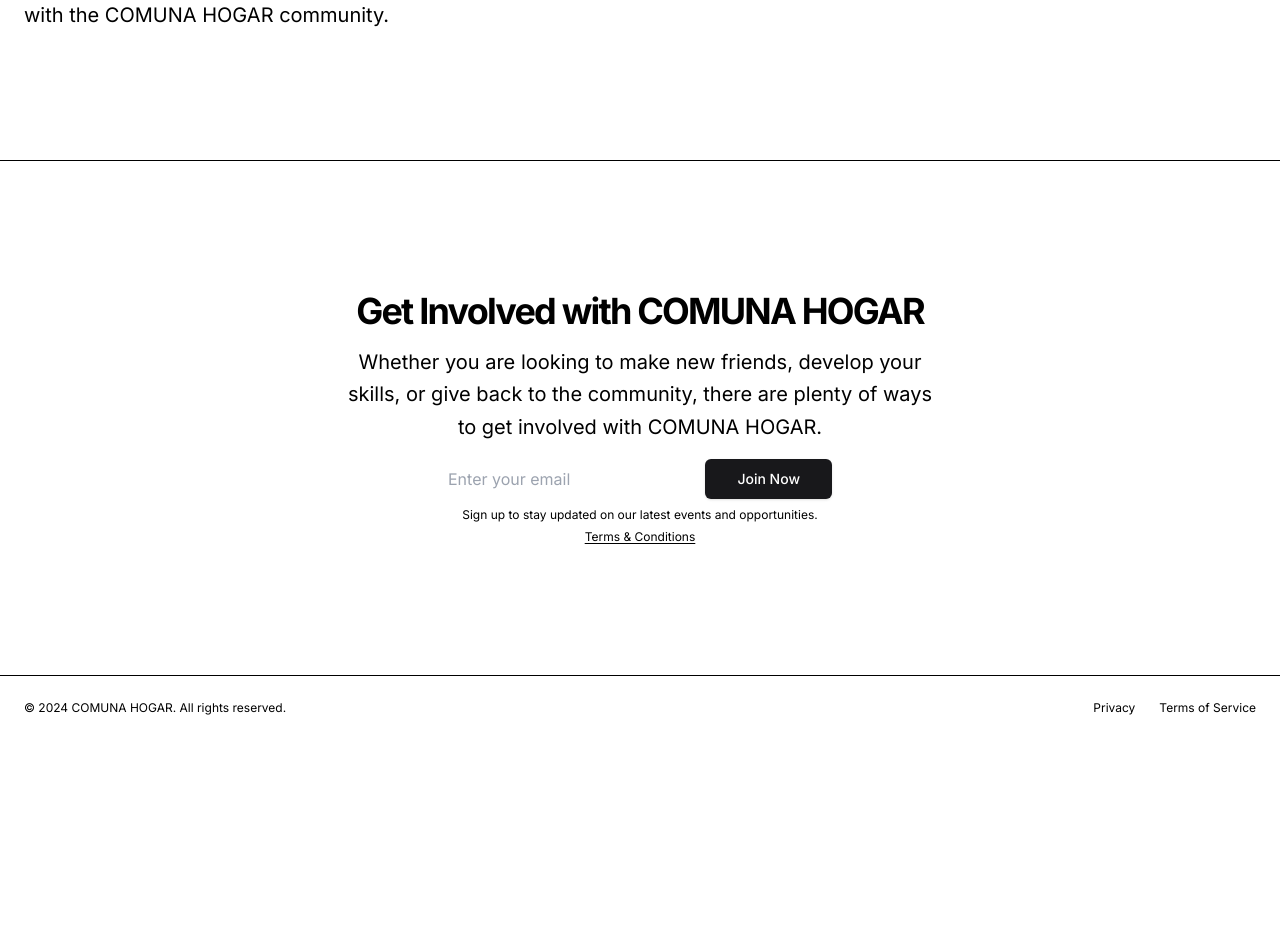
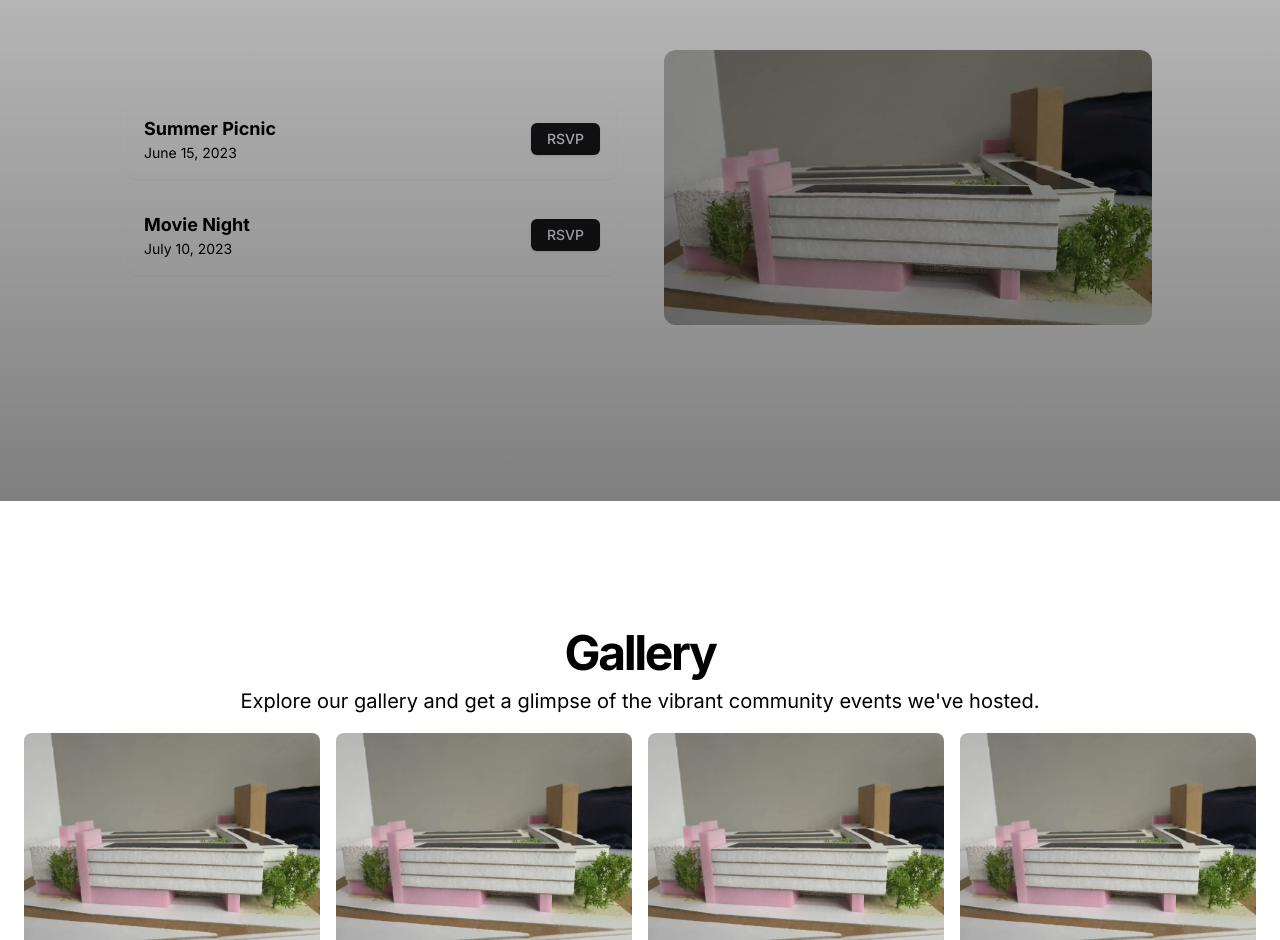
Before and after one commit to MarcosA00/comunahogar, a Next.js app: page / in a window 1280 px wide. Shown: the part 1748-2688 px from the top of the page. Before the commit the page ends 2488 px from the top, so only its background shows below. Built offline with nearby package versions, Linux system fonts and the light colour scheme.

Commit message:
add: Se agrega section Carousel

```diff
--- a/components/Header.js
+++ b/components/Header.js
@@ -9,7 +9,7 @@ export default function Header() {
           className="flex items-center justify-center"
           prefetch={false}
         >
-          <MountainIcon className="h-6 w-6" />
+          <MountainIcon className="h-6 w-6 collapse md:visible" />
           <span className="sr-only">COMUNA HOGAR</span>
         </Link>
         <nav className="ml-auto flex gap-4 sm:gap-6">
--- a/components/Index.js
+++ b/components/Index.js
@@ -2,6 +2,7 @@ import Hero from './Index/Hero'
 import Mission from './Index/Mission'
 import Events from './Index/Events'
 import Formulary from './Index/Formulary'
+import Carousel from './Index/Carousel'
 
 export default function Index() {
   return (
@@ -12,6 +13,8 @@ export default function Index() {
 
       <Events />
 
+      <Carousel />
+
       <Formulary />
     </>
   )
--- /dev/null
+++ b/components/Index/Carousel.js
@@ -0,0 +1,52 @@
+import Image from "next/image";
+import Muestra from '@/public/img/img1.webp'
+
+export default function Carousel() {
+  return (
+    <section className="w-full py-12 md:py-24 lg:py-32">
+      <div className="container px-4 md:px-6">
+        <div className="flex flex-col items-center justify-center space-y-4 text-center">
+          <div className="space-y-2">
+            <h2 className="text-3xl font-bold tracking-tighter sm:text-5xl">
+              Gallery
+            </h2>
+            <p className="max-w-[900px] text-muted-foreground md:text-xl/relaxed lg:text-base/relaxed xl:text-xl/relaxed">
+              Explore our gallery and get a glimpse of the vibrant community
+              events we've hosted.
+            </p>
+          </div>
+          <div className="grid grid-cols-2 sm:grid-cols-3 md:grid-cols-4 gap-4">
+            <Image
+              src={ Muestra }
+              width="300"
+              height="300"
+              alt="Gallery 1"
+              className="rounded-lg object-cover"
+            />
+            <Image
+              src={ Muestra }
+              width="300"
+              height="300"
+              alt="Gallery 2"
+              className="rounded-lg object-cover"
+            />
+            <Image
+              src={ Muestra }
+              width="300"
+              height="300"
+              alt="Gallery 3"
+              className="rounded-lg object-cover"
+            />
+            <Image
+              src={ Muestra }
+              width="300"
+              height="300"
+              alt="Gallery 4"
+              className="rounded-lg object-cover"
+            />
+          </div>
+        </div>
+      </div>
+    </section>
+  );
+}
--- a/components/Index/Events.js
+++ b/components/Index/Events.js
@@ -1,33 +1,69 @@
 import Link from "next/link";
+import Image from "next/image";
+import Muestra from "@/public/img/img1.webp"
 
 export default function Events() {
   return (
-    <section className="w-full py-12 md:py-24 lg:py-32">
-      <div className="container grid items-center gap-6 px-4 md:px-6 lg:grid-cols-2 lg:gap-10">
+    <section className="relative w-full py-12 md:py-24 lg:py-32">
+      <div className="absolute inset-0 bg-gradient-to-t from-[rgba(0,0,0,0.5)] to-[rgba(0,0,0,0.2)]" />
+      <div className="container px-4 md:px-6">
+        <div className="flex flex-col items-center justify-center space-y-4 text-center">
           <div className="space-y-2">
-          <h2 className="text-3xl font-bold tracking-tighter md:text-4xl/tight">
+            <h2 className="text-3xl font-bold tracking-tighter sm:text-5xl">
               Upcoming Events
             </h2>
-          <p className="max-w-[600px] text-muted-foreground md:text-xl/relaxed lg:text-base/relaxed xl:text-xl/relaxed">
-            Check out our upcoming events and activities to get involved with
-            the COMUNA HOGAR community.
+            <p className="max-w-[900px] text-muted-foreground md:text-xl/relaxed lg:text-base/relaxed xl:text-xl/relaxed">
+              Check out our upcoming events and join us for a fun-filled
+              experience.
             </p>
           </div>
-        <div className="flex flex-col gap-2 min-[400px]:flex-row lg:justify-end">
+        </div>
+        <div className="mx-auto grid max-w-5xl items-center gap-6 py-12 lg:grid-cols-2 lg:gap-12">
+          <div className="flex flex-col justify-center space-y-4">
+            <div className="grid gap-4">
+              <div className="bg-background rounded-lg p-4 shadow-sm">
+                <div className="flex items-center justify-between">
+                  <div>
+                    <h3 className="text-lg font-bold">Summer Picnic</h3>
+                    <p className="text-sm text-muted-foreground">
+                      June 15, 2023
+                    </p>
+                  </div>
                   <Link
                     href="#"
-            className="inline-flex h-10 items-center justify-center rounded-md bg-primary px-8 text-sm font-medium text-primary-foreground shadow transition-colors hover:bg-primary/90 focus-visible:outline-none focus-visible:ring-1 focus-visible:ring-ring disabled:pointer-events-none disabled:opacity-50"
+                    className="text-secondary inline-flex h-8 items-center justify-center rounded-md bg-primary px-4 text-sm font-medium text-primary-foreground shadow transition-colors hover:bg-primary/90 focus-visible:outline-none focus-visible:ring-1 focus-visible:ring-ring disabled:pointer-events-none disabled:opacity-50"
                     prefetch={false}
                   >
-            View Events
+                    RSVP
                   </Link>
+                </div>
+              </div>
+              <div className="bg-background rounded-lg p-4 shadow-sm">
+                <div className="flex items-center justify-between">
+                  <div>
+                    <h3 className="text-lg font-bold">Movie Night</h3>
+                    <p className="text-sm text-muted-foreground">
+                      July 10, 2023
+                    </p>
+                  </div>
                   <Link
                     href="#"
-            className="inline-flex h-10 items-center justify-center rounded-md border border-input bg-background px-8 text-sm font-medium shadow-sm transition-colors hover:bg-accent hover:text-accent-foreground focus-visible:outline-none focus-visible:ring-1 focus-visible:ring-ring disabled:pointer-events-none disabled:opacity-50"
+                    className="text-secondary inline-flex h-8 items-center justify-center rounded-md bg-primary px-4 text-sm font-medium text-primary-foreground shadow transition-colors hover:bg-primary/90 focus-visible:outline-none focus-visible:ring-1 focus-visible:ring-ring disabled:pointer-events-none disabled:opacity-50"
                     prefetch={false}
                   >
-            Join Now
+                    RSVP
                   </Link>
+                </div>
+              </div>
+            </div>
+          </div>
+          <Image
+            src={ Muestra }
+            width="550"
+            height="310"
+            alt="Events"
+            className="mx-auto aspect-video overflow-hidden rounded-xl object-cover object-center sm:w-full lg:order-last"
+          />
         </div>
       </div>
     </section>
--- a/components/Index/Hero.js
+++ b/components/Index/Hero.js
@@ -45,5 +45,5 @@ function XIcon(props) {
       <path d="M18 6 6 18" />
       <path d="m6 6 12 12" />
     </svg>
-  )
+  );
 }
--- a/tailwind.config.js
+++ b/tailwind.config.js
@@ -15,7 +15,8 @@ module.exports = {
     },
     colors: {
       'primary': '#18181B',
-      'secondary': '#FFFFFF'
+      'secondary': '#FFFFFF',
+      'muted': '#71717A'
     }
   },
   plugins: [],
```
Also changed, not shown: public/img/img1.webp (added). Lines whose indentation alone changed are shown as unchanged.
